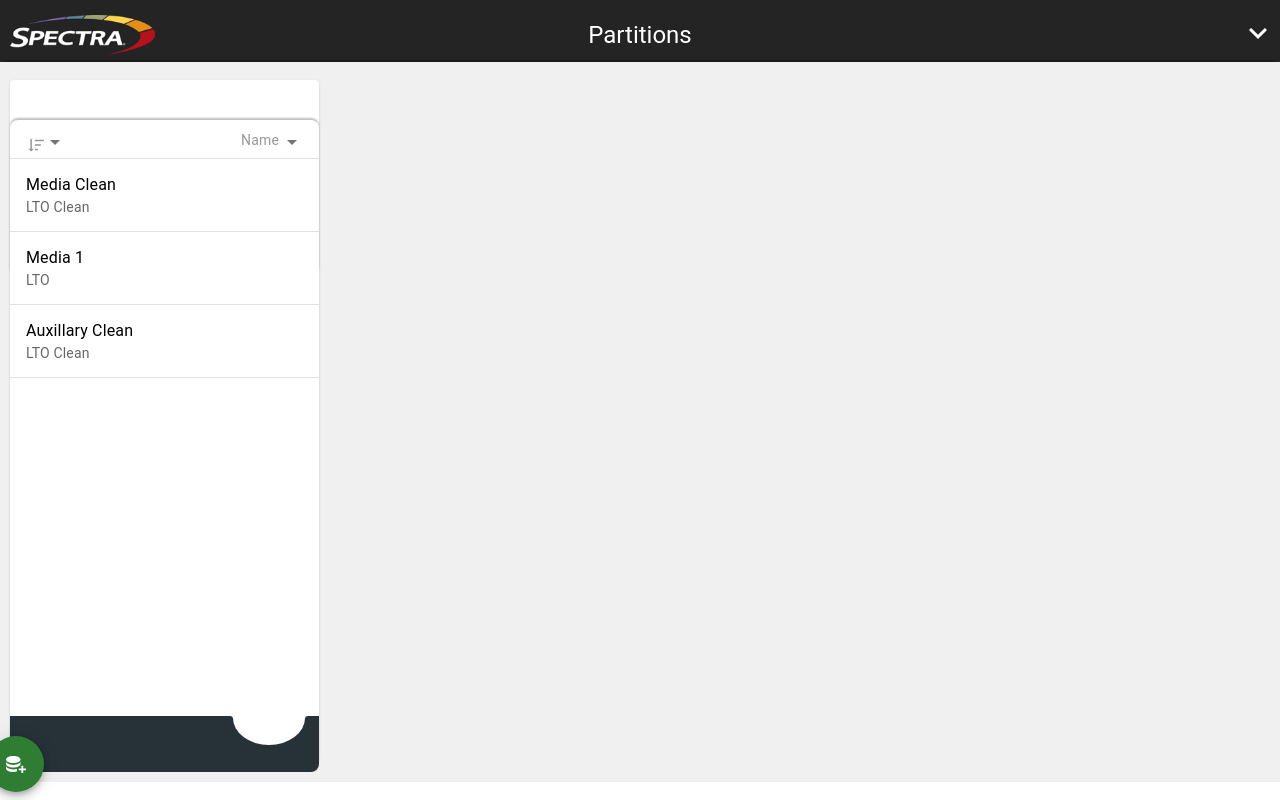
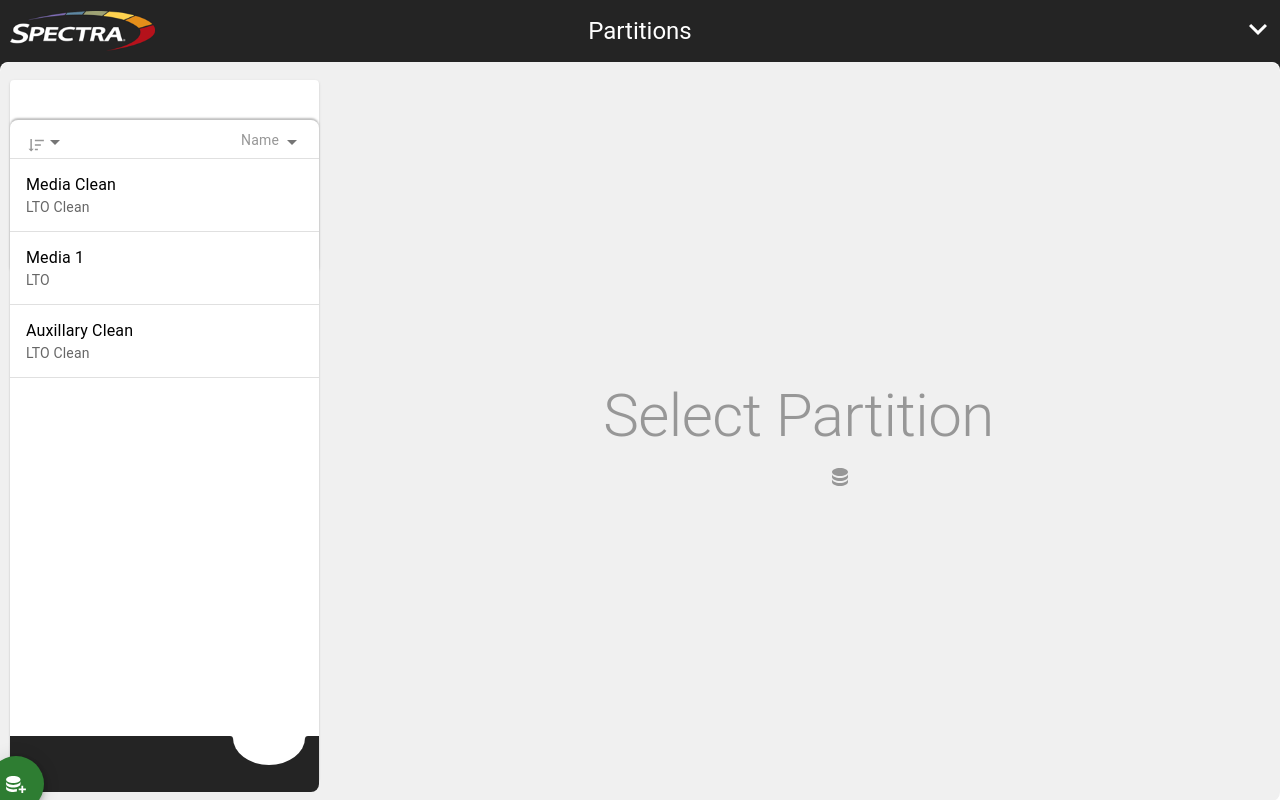
Before and after one commit to SpectraLogic/lumos-ui-demo, a React (Create React App) app: page / in a window 1280 px wide. Both pictures are taken after a click on the button "LOGIN". Built offline with nearby package versions, Linux system fonts and the light colour scheme.

Commit message:
New nav sheet layout, redone colors in <AddToQueuePanel /> added ability to discard source/destination slot selections

```diff
--- a/src/components/Login/login.tsx
+++ b/src/components/Login/login.tsx
@@ -33,7 +33,7 @@ const rootVariants: Variants = {
 };
 
 const loginFormVariants: Variants = {
-  hidden: { opacity: 0, y: '-50%', x: '50%' },
+  hidden: { opacity: 0, y: '-50%' },
   visible: { opacity: 1, y: '-50%', x: '0%', transition: { delay: 1, duration: 1 } },
   exit: {
     x: '-100vw',
--- a/src/components/Nav/Nav.tsx
+++ b/src/components/Nav/Nav.tsx
@@ -39,9 +39,10 @@ const StyledNavBar = styled(NavBar)`
 `;
 
 export enum OuterSelection {
-  LibraryStatus,
-  Operations,
-  Config
+  LibraryStatus = "Library Status",
+  Operations = "Operations",
+  Config = "Configuration",
+  Tools = "Tools"
 }
 
 export enum InnerSelection {
@@ -83,6 +84,9 @@ const Nav: React.FunctionComponent<INavProps> = (props) => {
               isOpen={ navPanelIsOpen }
               onOpenToggle={ () => setNavPanelIsOpen( !navPanelIsOpen ) }
               location={ innerSelectionState }
+              outerSelection={ outerSelectionState }
+              onOuterSelectionChange={ (s) => setOuterSelectionState(s) }
+              onInnerSelectionChange={ (s) => setInnerSelectionstate(s) }
             /> }
           overSheetElement={
             <>
--- a/src/components/Nav/NavInner/ListButton.jsx
+++ b/src/components/Nav/NavInner/ListButton.jsx
@@ -13,23 +13,23 @@ import { Link, LinkProps, useMatch, useResolvedPath, To } from 'react-router-dom
 
 // const StyledButton = styled(Button)<{selected: boolean}>`
 const StyledButton = styled(Button)`
-    height: 40px;
+    height: 60px;
     width: 100%;
     justify-content: left;
     text-transform: none;
     font-weight: bold;
     box-shadow: none;
-    background-color: ${ ({selected}) => selected ? undefined : '#fff' };
-    color: ${ ({selected}) => selected ? '#fff' : '#000' };
+    // background-color: ${ ({selected}) => selected ? undefined : '#fff' };
+    color: ${ ({selected}) => selected ? '#89ED5B' : '#fff' };
     &:hover{
         box-shadow: none;
-        background-color: ${ ({selected}) => selected ? undefined : '#fff' };
+        background-color: ${ ({selected}) => selected ? undefined : undefined };
     }
 `;
 
 // const ButtonIcon: React.FunctionComponent<{ selected: boolean, which: InnerSelection}> = (props) =>{
 const ButtonIcon = (props) =>{
-    const iconProps =  { htmlColor: props.selected ? '#fff' : '#000' };
+    const iconProps =  { htmlColor: props.selected ? '#89ED5B' : '#fff' };
 
     // const iconProps: SvgIconProps =  { htmlColor: props.selected ? '#fff' : '#000' } ;
     switch( props.which ){
@@ -73,7 +73,8 @@ const ListButton = (props) => {
         to={ props.to }
         component={ Link }
         { ...props }
-        color={ match ? 'primary' : undefined }
+        // color={ match ? 'pri' : undefined }
+        color='primary'
         selected={ match ? true : false }
         startIcon={ <ButtonIcon which={ props.which } selected={ match ? true : false } /> }
         variant='contained'>
--- a/src/components/Nav/NavSheet/NavSheet.tsx
+++ b/src/components/Nav/NavSheet/NavSheet.tsx
@@ -2,9 +2,10 @@ import * as React from 'react';
 import styled from 'styled-components';
 import { BaseTheme } from '../../../assets/theme';
 import SpectraLogo from '../../../assets/sllogo-dark.gif';
-import { InnerSelection } from '../Nav';
-import { Typography } from '@mui/material';
+import { InnerSelection, OuterSelection } from '../Nav';
+import { SxProps, Typography, Stack, Grid } from '@mui/material';
 import { ExpandMore, ExpandLess } from '@mui/icons-material';
+import ListButtonBase from '../NavInner/ListButton';
 
 
 
@@ -12,10 +13,15 @@ interface INavSheetProps {
     isOpen: boolean
     onOpenToggle: () => void
     location: InnerSelection
+    outerSelection: OuterSelection
+    onOuterSelectionChange: (s: OuterSelection) => void
+    onInnerSelectionChange: (s: InnerSelection ) => void
 }
 
 const Root = styled.div<{ theme: BaseTheme }>`
+    padding: 10px 10px 10px 10px;
     display: flex;
+    flex-direction: column;
     height: 100%;
     background-color: ${ ({ theme }) => theme.colors.primaryMain };
 `;
@@ -29,7 +35,7 @@ const Toolbar = styled.div`
     height: 50px;
     display: flex;
     flex-direction: row;
-    padding: 10px 10px 10px 10px;
+    // padding: 10px 10px 10px 10px;
     align-items: center;
     :hover{
         cursor: pointer;
@@ -51,8 +57,75 @@ const ChevronContainer = styled.div`
         color: #fff;
         scale: 1.5;
     }
+`;
 
+const MainNav = styled.div`
+    height: 100%;
+    width: 100%;
+    display: flex;
+    flex-direction: column;
+    padding-top: 2em;
 `;
+
+const OuterNavStack = styled( Stack )`
+    height: auto;
+    width: 100%;
+`
+const OuterNavItem = styled.div`
+    display: flex;
+    flex-direction: column;
+    width: 162px;
+`;
+
+const Triangle = styled.div`
+    width: 15px;
+    height: 15px;
+    margin-top: 1em;
+    background: #fff;
+    clip-path: polygon(50% 0%, 0% 100%, 100% 100%);
+    align-self: center;
+`;
+
+const Divider = styled.div`
+    background: #fff;
+    height: 1px;
+    width: 100%;
+`;
+
+const InnerNavContainer = styled.div`
+    display: flex;
+    justify-content: center;
+    position: relative;
+    height: 100%;
+    width: 100%;
+`;
+
+const ButtonList = styled.div`
+    display: flex;
+    flex-direction: row;
+    width: 100%;
+    padding-left: 7px;
+    padding-right: 7px;
+    gap: 5px;
+    position: absolute;
+    top: 50%;
+    transform: translateY( -100% );
+    margin-left: 3em;
+    margin-right: 3em;
+`;
+
+const InnerNavGrid = styled( Grid )`
+    width: fit-content;
+    height: 100%;
+    align-items: center;
+    // justify-content: center;
+    align-content: center;
+`;
+
+const ListButton = styled( ListButtonBase )`
+    width: 190px;
+`;
+
 
 const NavSheet: React.FunctionComponent<INavSheetProps> = (props) => {
   return(
@@ -60,12 +133,87 @@ const NavSheet: React.FunctionComponent<INavSheetProps> = (props) => {
         <Toolbar onClick={ props.onOpenToggle }>
             <AppBarLogo src={ SpectraLogo } />
             <LocationContainer>
-                <Typography variant='h5'> { props.location } </Typography>
+                <Typography variant='h5'> { props.location.replace('-', ' ') } </Typography>
             </LocationContainer>
             <ChevronContainer>
                 { props.isOpen ? <ExpandLess /> : <ExpandMore /> }
             </ChevronContainer>
         </Toolbar>
+        <MainNav>
+            <OuterNavStack
+                direction='row'
+                spacing={ 5 }
+                justifyContent='space-around'>
+            {
+                [OuterSelection.Operations,
+                OuterSelection.LibraryStatus,
+                OuterSelection.Config,
+                OuterSelection.Tools].map( item => {
+                    const selected = props.outerSelection === item;
+                    const style: SxProps = {
+                        fontWeight: selected ? 'bold' : undefined,
+                        color: '#fff',
+                        ":hover": {
+                            cursor: 'pointer',
+                            fontWeight: 'bold'
+                        },
+                        alignSelf: 'center'
+                    }
+                   return (
+                        <OuterNavItem key={ item }>
+                            <Typography
+                                variant='h5'
+                                sx={ style }
+                                onClick={ props.onOuterSelectionChange.bind( undefined, item ) }>
+                                { item }
+                            </Typography>
+                            { selected && <Triangle />}
+                        </OuterNavItem>
+                    )
+                })
+            }
+            </OuterNavStack>
+            <Divider />
+            <InnerNavContainer>
+                {
+                props.outerSelection === OuterSelection.Config ? (
+                    <InnerNavGrid container spacing={ 1 }>
+                        { [InnerSelection.Partitions, InnerSelection.MediaLifecycle, InnerSelection.NetworkSettings, InnerSelection.UserAccounts, InnerSelection.MediaEncryption, InnerSelection.Updates].map( (val, indx) => (
+                                <Grid item m={ 6 } key={ indx }>
+                                    <ListButton
+                                    to={ "/" + val }
+                                    selection={ props.location }
+                                    which={ val }
+                                    onClick={ () => {
+                                        props.onOpenToggle();
+                                        props.onInnerSelectionChange( val )
+                                    } }/>
+                                </Grid>)
+                            )
+                        }
+                    </InnerNavGrid>
+                ) : props.outerSelection === OuterSelection.Operations ? (
+                    <InnerNavGrid container rowSpacing={ 1 } >
+                        { [InnerSelection.MoveMedia, InnerSelection.ImportExport, InnerSelection.ManageDrives].map( (val, indx) => (
+                                <Grid item m={ 6 } key={ indx }>
+                                    <ListButton
+                                    to={ "/" + val}
+                                    selection={ props.location }
+                                    which={ val }
+                                    onClick={ () => {
+                                        props.onOpenToggle();
+                                        props.onInnerSelectionChange( val )
+                                    } }/>
+                                </Grid>)
+                            )
+                        }
+                    </InnerNavGrid>
+                ) : (
+                    <ButtonList />
+                )
+            }
+            </InnerNavContainer>
+        </MainNav>
       </Root>
   );
 };
--- a/src/components/OverlapPanel/OverlapPanel.tsx
+++ b/src/components/OverlapPanel/OverlapPanel.tsx
@@ -26,7 +26,7 @@ const OverSheet = styled( motion.div )`
     border-bottom-left-radius: 8px;
     border-bottom-right-radius: 8px;
     background-color: #fff;
-    box-shadow: 0px -2px 2px rgba(0, 0, 0, 0.25);
+    // box-shadow: 0px -2px 2px rgba(0, 0, 0, 0.25);
 `;
 
 const UnderSheet = styled.div<{ height: number }>`
@@ -36,7 +36,7 @@ const UnderSheet = styled.div<{ height: number }>`
 
 const getOverSheetMotionVariants = ( peekHeight: number, totHeight: number, squish: boolean ) => ({
     open: { y: -10 , height: squish ? `calc( 100% - ${ totHeight }px )` : undefined },
-    closed: { y: -(totHeight - peekHeight - 10), height: `calc( 100% - ${ peekHeight + 20 }px )` }
+    closed: { y: -(totHeight - peekHeight - 10), height: `calc( 100% - ${ peekHeight }px )` }
 })
 
 const OverlapPanel: React.FunctionComponent<IOverlapPanelProps> = (props) => {
--- a/src/components/PartitionList/ActionBar.tsx
+++ b/src/components/PartitionList/ActionBar.tsx
@@ -5,6 +5,7 @@ import { PartitionAddIcon } from '../Icons'
 import { motion } from 'framer-motion';
 import { To, useResolvedPath, useMatch, Link } from 'react-router-dom';
 import  CreatePartitionFab  from './CreatePartitionFab';
+import { BaseTheme } from '../../assets/theme';
 
 
 interface IActionBarProps {
@@ -17,9 +18,9 @@ const Root = styled.div`
     width: 100%;
 `;
 
-const AppBarBackgroundItem = styled.div`
+const AppBarBackgroundItem = styled.div<{ theme: BaseTheme }>`
     height: 56px;
-    background: #263238;
+    background-color: ${ ({ theme }) => theme.colors.primaryMain };
 `;
 
 const Background = styled.div`
@@ -36,7 +37,7 @@ const BackgroundLeft = styled( AppBarBackgroundItem )`
     flex-grow: 1;
 `
 
-const BackgroundMiddle = styled.div`
+const BackgroundMiddle = styled.div<{ theme: BaseTheme }>`
     position: relative;
     overflow: hidden;
     width: 72px;
@@ -48,7 +49,7 @@ const BackgroundMiddle = styled.div`
         width: 100%;
         height:100%;
         border-radius:100%;
-        box-shadow: 0px 300px 0px 300px #263238;
+        box-shadow: 0px 300px 0px 300px ${ ({ theme }) => theme.colors.primaryMain };
     }
 `;
 
--- a/src/components/Partitions/Partitions.tsx
+++ b/src/components/Partitions/Partitions.tsx
@@ -1,6 +1,7 @@
 import * as React from 'react';
 import styled from 'styled-components';
-import { Grid, Zoom } from '@mui/material';
+import { Grid, Zoom, Stack, Typography } from '@mui/material';
+import { PartitionIcon as PartitionIconBase } from '../../components/Icons';
 import PartitionsList, { IPartitionsListProps } from '../PartitionList/ParitionsList';
 import { Routes, Route, Outlet, useResolvedPath, useMatch, useLocation } from 'react-router-dom';
 import IPartition, { CheckSumBehavior, MediaType, TruncationOptions } from '../../interfaces/IPartition';
@@ -18,6 +19,7 @@ const Root = styled.div`
   height: 100%;
   width: 100%;
   background-color: #f0f0f0;
+  border-radius: 10px 10px;
 `;
 
 const Background = styled( motion( Grid ) )`
@@ -26,6 +28,29 @@ const Background = styled( motion( Grid ) )`
   position: relative;
   padding: 10px;
 `;
+
+const SelectPartition = styled( Stack )`
+    position: absolute;
+    align-item: center;
+    width: 100%;
+    top: 50%;
+    transform: translateY( -50% );
+`;
+
+const SelectPartitionContainer = styled.div`
+    height: 100%;
+    position: relative;
+`;
+
+const PartitionIcon = styled( PartitionIconBase )`
+    height: 240px;
+    width: 240px;
+    transform: scale(1);
+    color: #979797;
+    align-self: center;
+    transform: translateX( 45px );
+`;
+
 
 const createPartitionLink: string = "/Partitions/create"
 
@@ -109,6 +134,19 @@ const Partitions: React.FunctionComponent<IPartitionsProps> = (props) => {
                       />
                     }
                   />
+                  <Route
+                    index
+                    element={
+                    <SelectPartitionContainer>
+                        <SelectPartition spacing={ 2 } >
+                            <Typography sx={{ alignSelf: "center", color: "#979797" }} variant='h2'>
+                                Select Partition
+                            </Typography>
+                            <PartitionIcon />
+                        </SelectPartition>
+                    </SelectPartitionContainer>
+                    }
+                  />
                 </Routes>
               </AnimatePresence>
             </Grid>
--- a/src/pages/MoveManagement/MoveQueue/AddToQueuePanel.tsx
+++ b/src/pages/MoveManagement/MoveQueue/AddToQueuePanel.tsx
@@ -1,15 +1,17 @@
-import { Button, Stack as StackBase, Paper as PaperBase, Typography as TypographyBase, TypographyProps, Zoom } from '@mui/material';
+import { Button, Stack as StackBase, Paper as PaperBase, Typography as TypographyBase, TypographyProps, Zoom, ButtonGroup } from '@mui/material';
 import { Storage, Computer, Input, ArrowRightAlt as ArrowIconBase, Add, QuestionMark, CheckCircle } from '@mui/icons-material'
 import * as React from 'react';
 import styled from 'styled-components';
 import { ITapeSlot, SlotType } from '../../../interfaces/ITapeSlot';
 import * as _ from 'lodash';
 import { BaseTheme } from '../../../assets/theme';
+import DeleteIcon from '@mui/icons-material/Delete';
 
 interface IAddToQueuePanelProps {
     source?: ITapeSlot,
     destination?: ITapeSlot
     onConfirmAdd: () => void
+    onDiscardAdd: () => void
 }
 
 const Root = styled( StackBase )<{ theme: BaseTheme }>`
@@ -43,6 +45,12 @@ const ButtonContainer = styled.div`
     padding: 0 20px 0 20px;
 `;
 
+const AddToQueueButton = styled( Button )<{ disabled: boolean }>`
+    color: ${({ disabled }) => disabled ? '#fff !important' : '#000 !important' };
+    opacity : ${ ({ disabled }) => disabled ? 0.25 : undefined };
+    height: 40px;
+`;
+
 const SlotIcon: React.FunctionComponent<{ type?: "Drive" | "Storage" | "Entry/Exit" }> = ( {type} ) => {
     const props = { sx: { alignSelf: "center", color: '#979797' } };
     switch( type ){
@@ -63,7 +71,7 @@ const Typography = styled( TypographyBase )`
 
 const typographyProps: TypographyProps = { variant: 'caption' }
 
-const AddToQueuePanel: React.FunctionComponent<IAddToQueuePanelProps> = ({ source, destination, onConfirmAdd }) => {
+const AddToQueuePanel: React.FunctionComponent<IAddToQueuePanelProps> = ({ source, destination, onConfirmAdd, onDiscardAdd }) => {
   const selectionReady = !_.isUndefined( source ) && !_.isUndefined( destination );
 return(
     <Root spacing={ 2 }>
@@ -126,15 +134,25 @@ return(
             } */}
         </Paper>
         <ButtonContainer>
-            <Button
+            <ButtonGroup sx={{ width: '100%' }}>
+                <AddToQueueButton
                     fullWidth
-                color='success'
+                    color='secondary'
                     onClick={ onConfirmAdd }
                     disabled={ _.isUndefined( source )|| _.isUndefined( destination ) }
                     variant='contained'
                     endIcon={ <Add /> }>
                         Add to Move Queue
-            </Button>
+                </AddToQueueButton>
+                <AddToQueueButton
+                    onClick={ onDiscardAdd }
+                    variant='contained'
+                    size='small'
+                    color='error'
+                    disabled={  _.isUndefined( source )|| _.isUndefined( destination )  }>
+                        <DeleteIcon />
+                </AddToQueueButton>
+            </ButtonGroup>
         </ButtonContainer>
     </Root>
   );
--- a/src/pages/MoveManagement/MoveQueue/MoveQueue.tsx
+++ b/src/pages/MoveManagement/MoveQueue/MoveQueue.tsx
@@ -1,5 +1,5 @@
 import { Queue, Send } from '@mui/icons-material';
-import { Tab, Tabs, Zoom } from '@mui/material';
+import { Tab as TabBase, Tabs, Zoom } from '@mui/material';
 import * as React from 'react';
 import OverlapPanel from '../../../components/OverlapPanel/OverlapPanel';
 import AddToQueuePanel from './AddToQueuePanel';
@@ -7,6 +7,8 @@ import { ITapeSlot } from '../../../interfaces/ITapeSlot';
 import QueueTable from './QueueTable';
 import { MoveStatus } from '../redux';
 import  IssuedTable  from './IssuedTable';
+import styled from 'styled-components';
+import { BaseTheme } from '../../../assets/theme';
 
 interface IMoveQueueProps {
     source?: ITapeSlot
@@ -15,12 +17,18 @@ interface IMoveQueueProps {
     onSubmitQueue: () => void
     onDiscardQueue: () => void
     onDiscardCompleted: () => void
+    onClearSelection: () => void
     onDiscardMove: ( move: Array<ITapeSlot> ) => void
     stagedMoves: Array<Array<ITapeSlot>>
     issuedMoves: Array<Array<ITapeSlot>>
     concludedMoves: Array<Array<ITapeSlot>>
     moveStatus: { [barcode: string]: MoveStatus}
 }
+
+const Tab = styled( TabBase )<{ theme: BaseTheme, selected: boolean }>`
+    background-color: ${ (props: { theme: BaseTheme }) => props.theme.colors.primaryMain };
+    color: ${ ({ theme, selected }) =>  selected ? `${ theme.colors.secondaryMain }` : '#fff'  } !important;
+`;
 
 const MoveQueue: React.FunctionComponent<IMoveQueueProps> = (props) => {
     const [tabValue, setTabValue] = React.useState( 0 );
@@ -32,11 +40,12 @@ const MoveQueue: React.FunctionComponent<IMoveQueueProps> = (props) => {
         overSheetElement={
             <>
                 <Tabs
+                    indicatorColor='secondary'
                     value={ tabValue }
                     onChange={ (e, val) => setTabValue( val ) }
                     variant="fullWidth">
-                        <Tab label="Move Queue" icon={ <Queue /> } />
-                        <Tab label="Issued Moves" icon={ <Send /> } />
+                        <Tab selected={ tabValue === 0 } label="Move Queue" icon={ <Queue /> } />
+                        <Tab selected={ tabValue === 0 } label="Issued Moves" icon={ <Send /> } />
                 </Tabs>
                     { tabValue === 0 && (
                         <QueueTable
@@ -62,6 +71,9 @@ const MoveQueue: React.FunctionComponent<IMoveQueueProps> = (props) => {
             <AddToQueuePanel
                 source={ props.source }
                 destination={ props.destination }
+                onDiscardAdd={ () => {
+                    props.onClearSelection();
+                }}
                 onConfirmAdd={ () => {
                     setTabValue( 0 );
                     props.onConfirmToQueue();
--- a/src/pages/MoveManagement/redux.ts
+++ b/src/pages/MoveManagement/redux.ts
@@ -28,7 +28,8 @@ export enum Actions {
     DISCARD_QUEUE,
     MOVE_COMPLETE,
     DISCARD_COMPLETED,
-    DISCARD_MOVE
+    DISCARD_MOVE,
+    DISCARD_SELECTION
 }
 
 // { type: Actions, payload?: ITapeSlot | { barcode: string, status: MoveStatus}
@@ -102,6 +103,8 @@ export const reducer: Reducer<IMoveMgmtState, { type: Actions, payload?: ITapeSl
                 sourceSlots: [ ...state.sourceSlots, source],
                 destinationSlots: [ ...state.destinationSlots, destination ]
             }
+        case Actions.DISCARD_SELECTION:
+            return _.omit( state, "source", "destination" );
         default:
             return state;
     }
```
Also changed, not shown: src/assets/theme.ts (+6 -4 lines), src/pages/MoveManagement/MoveManagement.tsx (+5 -3 lines). Lines whose indentation alone changed are shown as unchanged.
